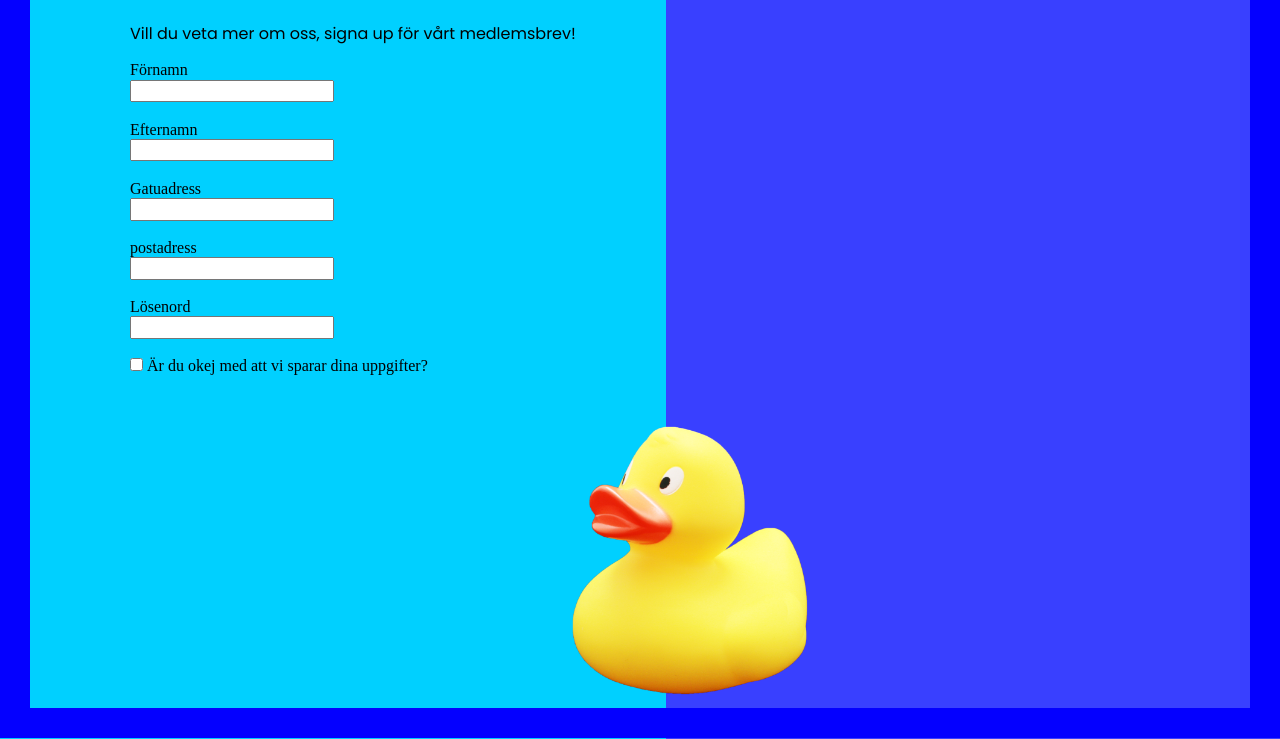
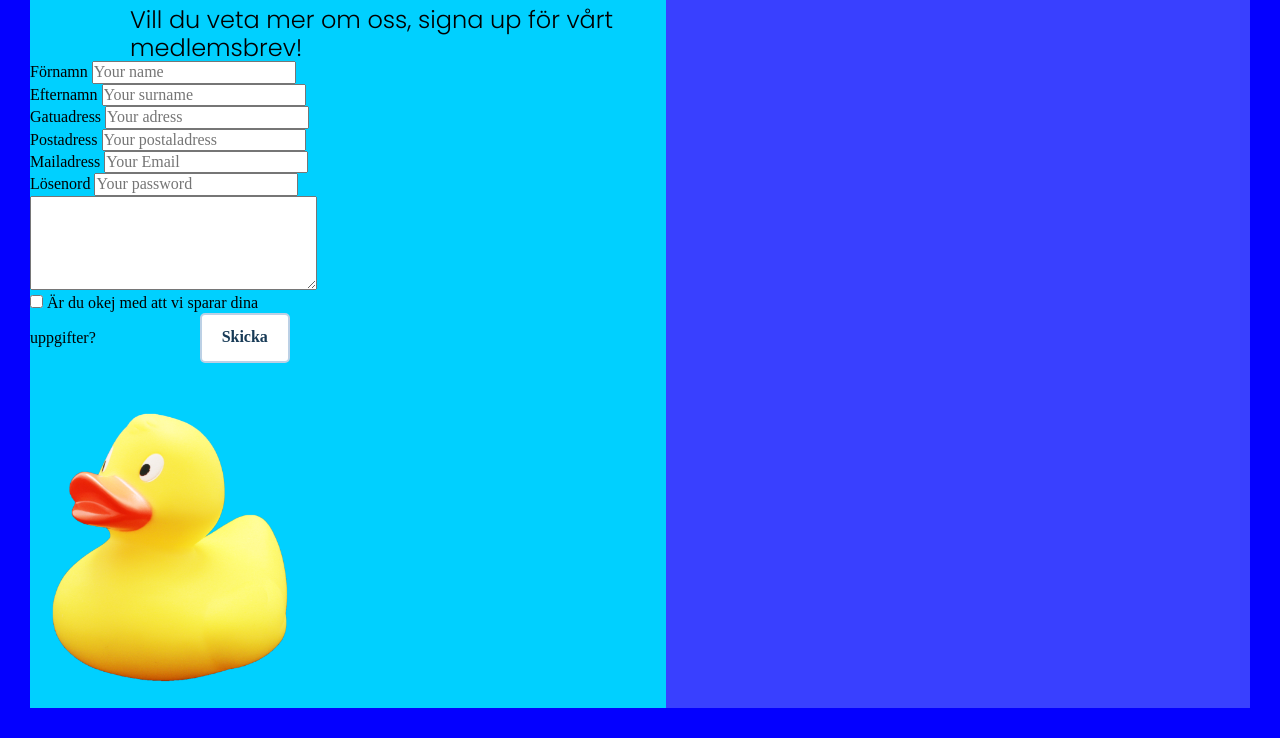
Before and after one commit to unsworthemily/Assignment-lesson-7-Forms-2-Duck, a plain HTML site: page index.html in a window 1280 px wide. Shown: the part 122-861 px from the top of the page. Drawn offline with Linux system fonts and the light colour scheme; files that its build step writes are made by us from their sources.

Commit message:
changes
I have taken away br,
changed p to h2,
added placeholders
added a button

```diff
--- a/index.html
+++ b/index.html
@@ -9,41 +9,53 @@
         <link href="https://fonts.googleapis.com/css2?family=Poppins:ital,wght@0,100;0,200;0,300;0,400;0,500;0,600;0,700;0,800;0,900;1,100;1,200;1,300;1,400;1,500;1,600;1,700;1,800;1,900&family=Raleway:ital,wght@0,100..900;1,100..900&display=swap" rel="stylesheet">
     </head>
     <body class="body">
-
-
-
         <form class="form">
             <h1 class="titel">
                 Medlemsbrev
             </h1>
-                <br>
-            <p class="text">
+
+            <h2 class="h2">
                 Vill du veta mer om oss, signa up för vårt medlemsbrev!
-            </p>
-                <br>
-            <label for="förnamn">Förnamn</label>
-                <br>
-            <input type="förnamn" name="förnamn">
-                <br><br>
-            <label for="efternamn">Efternamn</label>
-                <br>
-            <input type="efternamn" name="efternamn">
-                <br><br>
-            <label for="gatuadress">Gatuadress</label>
-                <br>
-            <input type="gatuadress" name="gatuadress">
-                <br><br>
-            <label for="postadress">postadress</label>
-                <br>
-            <input type="postadress" name="postadress">
-                <br><br>
+            </h2>
+
+            <label for="text">Förnamn</label>
+            <input type="text" placeholder="Your name">
+
+
+            <label for="text">Efternamn</label>
+            <input type="text" placeholder="Your surname">
+
+
+            <label for="text">Gatuadress</label>
+            <input type="text" placeholder="Your adress">
+
+
+
+            <label for="number">Postadress</label>
+            <input type="number" placeholder="Your postaladress">
+
+
+
+            <label for="email">Mailadress</label>
+            <input type="email" placeholder="Your Email">
+
+
+
+
             <label for="password">Lösenord</label>
-                <br>
-            <input type="password" name="password">
-                <br><br>
+            <input type="password" placeholder="Your password">
+
+
+            <textarea name="" id="" cols="30" rows="5"></textarea>
+
             <input type="checkbox" name="uppgifter" value="ja">
             <label for="uppgifter">Är du okej med att vi sparar dina uppgifter?</label>
-                <br>
+
+
+            <a href=""><button type="button" class="skickaknapp">Skicka</button></a>
+
+
+
             <section class="anka">
                 <img src="images/anka.png" alt="Bild av en badanka" width="400px">
             </section>
--- a/style/index.css
+++ b/style/index.css
@@ -5,6 +5,8 @@
 
 
 .body{
+    display: flexbox;
+    justify-content: center;
     height: 100vh;
     background: linear-gradient(
     to right,
@@ -15,19 +17,55 @@
     border: 30px solid rgb(4, 0, 255);
 }
 .form{
-    margin-left: 100px;}
+    width: 23%;
+    flex-direction: column;
+    justify-self: 60px;
+    justify-content: 100px;
+    justify-items: 140px;}
+
+
 .titel{
     margin-left: 100px;
     margin-top: 40px;
     font-family: "Raleway", sans-serif;
     font-optical-sizing: auto;
-    font-weight: <weight>;
+    font-weight: 600;
     font-style: normal;}
+
+.h2{
+    width: 500px;
+    font-family: "Poppins", sans-serif;
+    font-weight: 350;
+    font-style: normal;
+    margin-left: 100px}
+
 .text{
+    width: 500px;
     font-family: "Poppins", sans-serif;
     font-weight: 400;
-    font-style: normal;}
+    font-style: normal;
+    margin-left: 100px}
+
+.skickaknapp{
+    background-color: #ffffff;
+    color: #173A56;
+    border-color: #BCD0E5;
+    border-style: solid;
+    border-radius: 5px;
+    width: 102px;
+    height: 46px;
+    font-size: 16px;
+    font-weight: 600;
+    height: 50px;
+    width: 90px;
+    margin-left: 100px;
+
+}
+.skickaknapp:hover {
+    text-decoration: underline;
+    background-color: rgba(77, 142, 255, 0.514);
+}
 .anka{
-  display: flex;
-  justify-content: center;
+    display: flex;
+    justify-content: center;
 }
```
Also changed, not shown: style/normalize.css (renamed from normalize.css).
